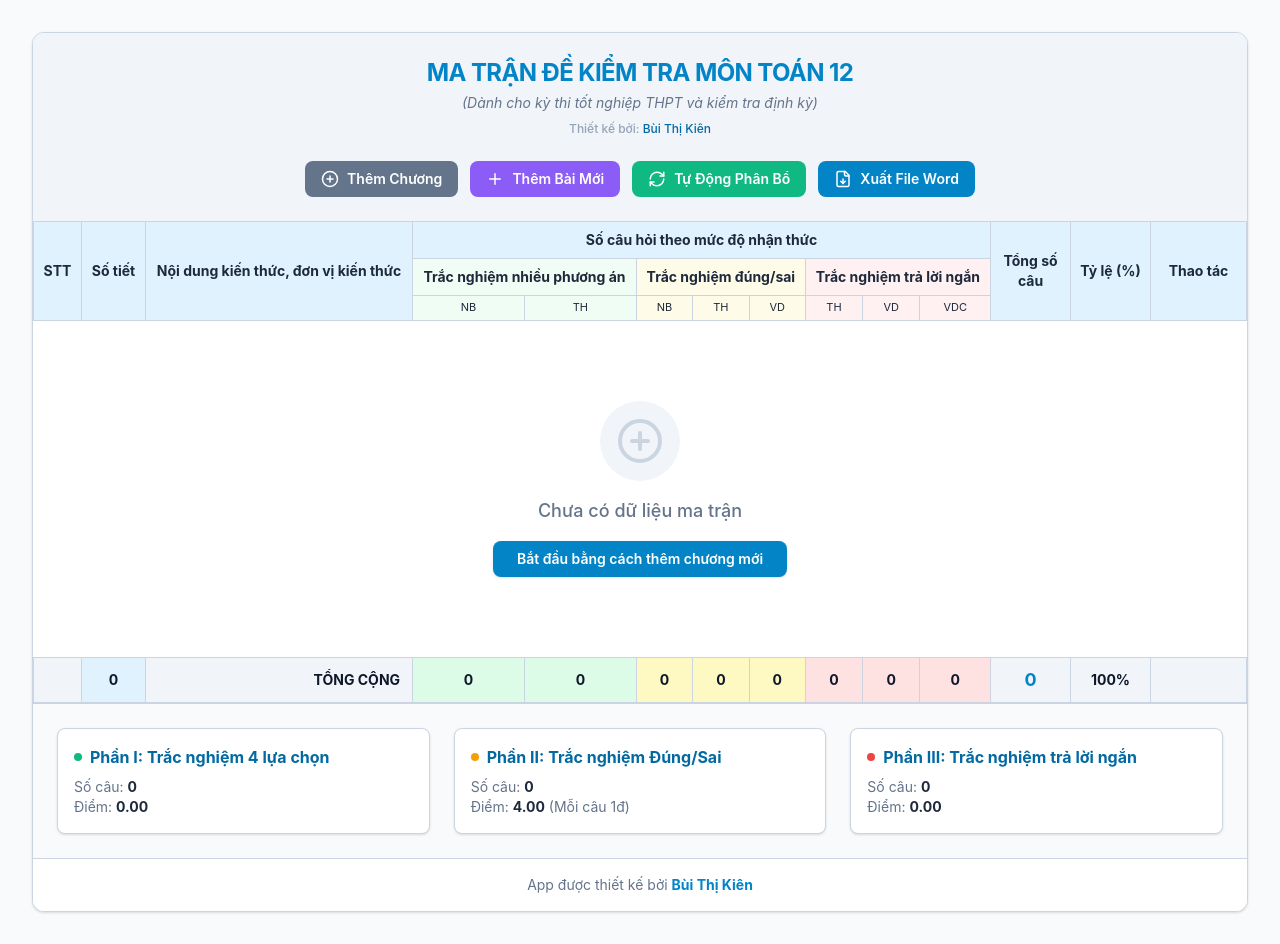
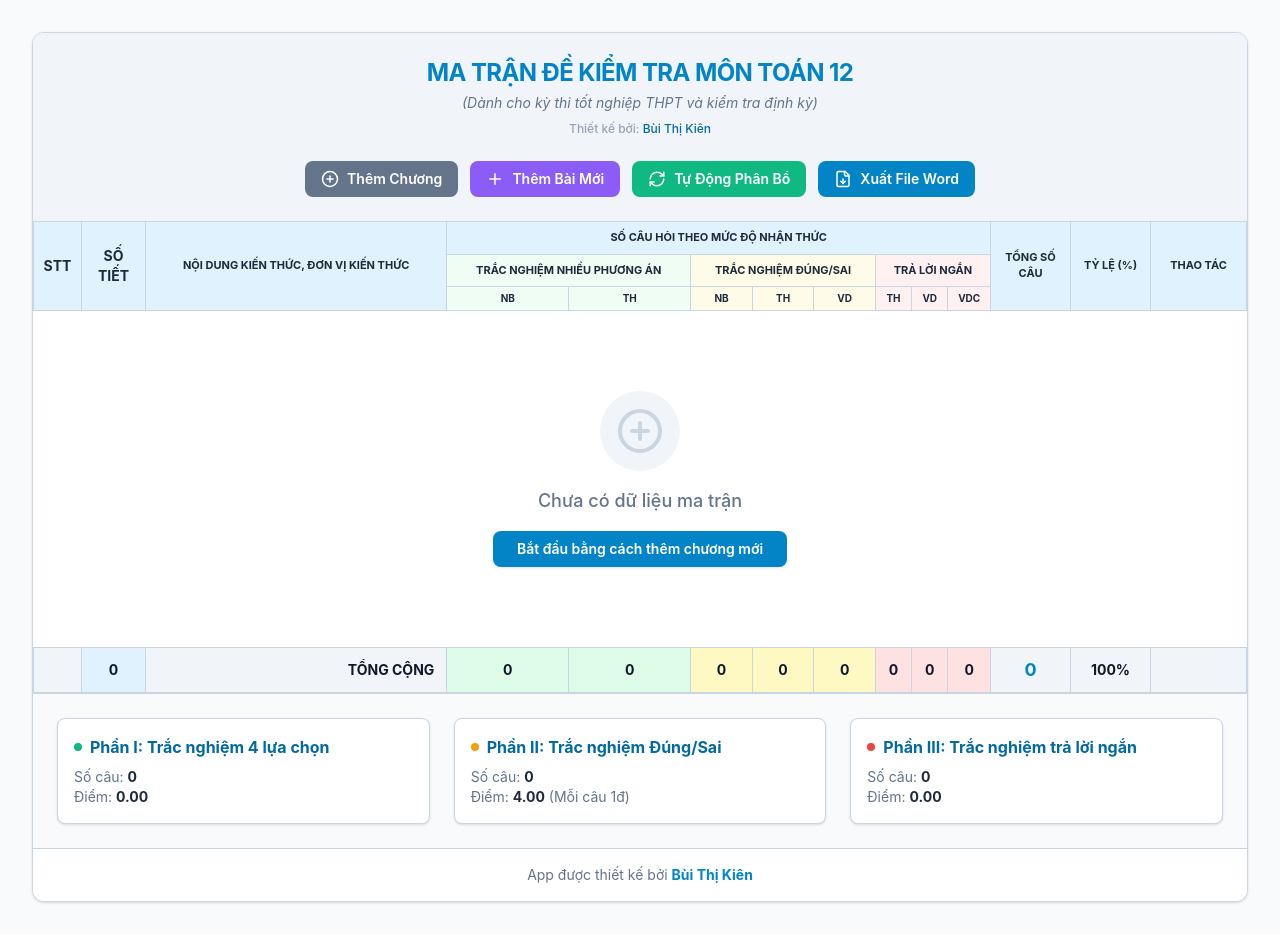
Before and after one commit to buihuusonkx-hash/matran12, a React (Vite) app: page / in a window 1280 px wide. Built offline with nearby package versions, Linux system fonts and the light colour scheme.

Commit message:
Add files via upload

```diff
--- a/src/App.tsx
+++ b/src/App.tsx
@@ -237,28 +237,28 @@ export default function App() {
           <table className="w-full border-collapse text-sm">
             <thead>
               <tr>
-                <th rowSpan={3} className="border border-[#cbd5e1] bg-[#e0f2fe] p-2 w-12">STT</th>
-                <th rowSpan={3} className="border border-[#cbd5e1] bg-[#e0f2fe] p-2 w-16">Số tiết</th>
-                <th rowSpan={3} className="border border-[#cbd5e1] bg-[#e0f2fe] p-2 min-w-[250px]">Nội dung kiến thức, đơn vị kiến thức</th>
-                <th colSpan={8} className="border border-[#cbd5e1] bg-[#e0f2fe] p-2">Số câu hỏi theo mức độ nhận thức</th>
-                <th rowSpan={3} className="border border-[#cbd5e1] bg-[#e0f2fe] p-2 w-20">Tổng số câu</th>
-                <th rowSpan={3} className="border border-[#cbd5e1] bg-[#e0f2fe] p-2 w-20">Tỷ lệ (%)</th>
-                <th rowSpan={3} className="border border-[#cbd5e1] bg-[#e0f2fe] p-2 w-24">Thao tác</th>
+                <th rowSpan={3} className="border border-[#cbd5e1] bg-[#e0f2fe] p-2 w-12 font-bold">STT</th>
+                <th rowSpan={3} className="border border-[#cbd5e1] bg-[#e0f2fe] p-2 w-16 font-bold uppercase">Số tiết</th>
+                <th rowSpan={3} className="border border-[#cbd5e1] bg-[#e0f2fe] p-2 min-w-[250px] font-bold uppercase text-[11px]">Nội dung kiến thức, đơn vị kiến thức</th>
+                <th colSpan={8} className="border border-[#cbd5e1] bg-[#e0f2fe] p-2 font-bold uppercase text-[11px]">Số câu hỏi theo mức độ nhận thức</th>
+                <th rowSpan={3} className="border border-[#cbd5e1] bg-[#e0f2fe] p-2 w-20 font-bold uppercase text-[11px]">Tổng số câu</th>
+                <th rowSpan={3} className="border border-[#cbd5e1] bg-[#e0f2fe] p-2 w-20 font-bold uppercase text-[11px]">Tỷ lệ (%)</th>
+                <th rowSpan={3} className="border border-[#cbd5e1] bg-[#e0f2fe] p-2 w-24 font-bold uppercase text-[11px]">Thao tác</th>
               </tr>
               <tr>
-                <th colSpan={2} className="border border-[#cbd5e1] bg-[#f0fdf4] p-2">Trắc nghiệm nhiều phương án</th>
-                <th colSpan={3} className="border border-[#cbd5e1] bg-[#fefce8] p-2">Trắc nghiệm đúng/sai</th>
-                <th colSpan={3} className="border border-[#cbd5e1] bg-[#fff1f2] p-2">Trắc nghiệm trả lời ngắn</th>
+                <th colSpan={2} className="border border-[#cbd5e1] bg-[#f0fdf4] p-2 font-bold uppercase text-[11px]">TRẮC NGHIỆM NHIỀU PHƯƠNG ÁN</th>
+                <th colSpan={3} className="border border-[#cbd5e1] bg-[#fefce8] p-2 font-bold uppercase text-[11px]">TRẮC NGHIỆM ĐÚNG/SAI</th>
+                <th colSpan={3} className="border border-[#cbd5e1] bg-[#fff1f2] p-2 font-bold uppercase text-[11px]">TRẢ LỜI NGẮN</th>
               </tr>
               <tr>
-                <th className="border border-[#cbd5e1] bg-[#f0fdf4] p-1 font-normal text-[11px]">NB</th>
-                <th className="border border-[#cbd5e1] bg-[#f0fdf4] p-1 font-normal text-[11px]">TH</th>
-                <th className="border border-[#cbd5e1] bg-[#fefce8] p-1 font-normal text-[11px]">NB</th>
-                <th className="border border-[#cbd5e1] bg-[#fefce8] p-1 font-normal text-[11px]">TH</th>
-                <th className="border border-[#cbd5e1] bg-[#fefce8] p-1 font-normal text-[11px]">VD</th>
-                <th className="border border-[#cbd5e1] bg-[#fff1f2] p-1 font-normal text-[11px]">TH</th>
-                <th className="border border-[#cbd5e1] bg-[#fff1f2] p-1 font-normal text-[11px]">VD</th>
-                <th className="border border-[#cbd5e1] bg-[#fff1f2] p-1 font-normal text-[11px]">VDC</th>
+                <th className="border border-[#cbd5e1] bg-[#f0fdf4] p-1 font-bold text-[10px]">NB</th>
+                <th className="border border-[#cbd5e1] bg-[#f0fdf4] p-1 font-bold text-[10px]">TH</th>
+                <th className="border border-[#cbd5e1] bg-[#fefce8] p-1 font-bold text-[10px]">NB</th>
+                <th className="border border-[#cbd5e1] bg-[#fefce8] p-1 font-bold text-[10px]">TH</th>
+                <th className="border border-[#cbd5e1] bg-[#fefce8] p-1 font-bold text-[10px]">VD</th>
+                <th className="border border-[#cbd5e1] bg-[#fff1f2] p-1 font-bold text-[10px]">TH</th>
+                <th className="border border-[#cbd5e1] bg-[#fff1f2] p-1 font-bold text-[10px]">VD</th>
+                <th className="border border-[#cbd5e1] bg-[#fff1f2] p-1 font-bold text-[10px]">VDC</th>
               </tr>
             </thead>
             <tbody>
```
